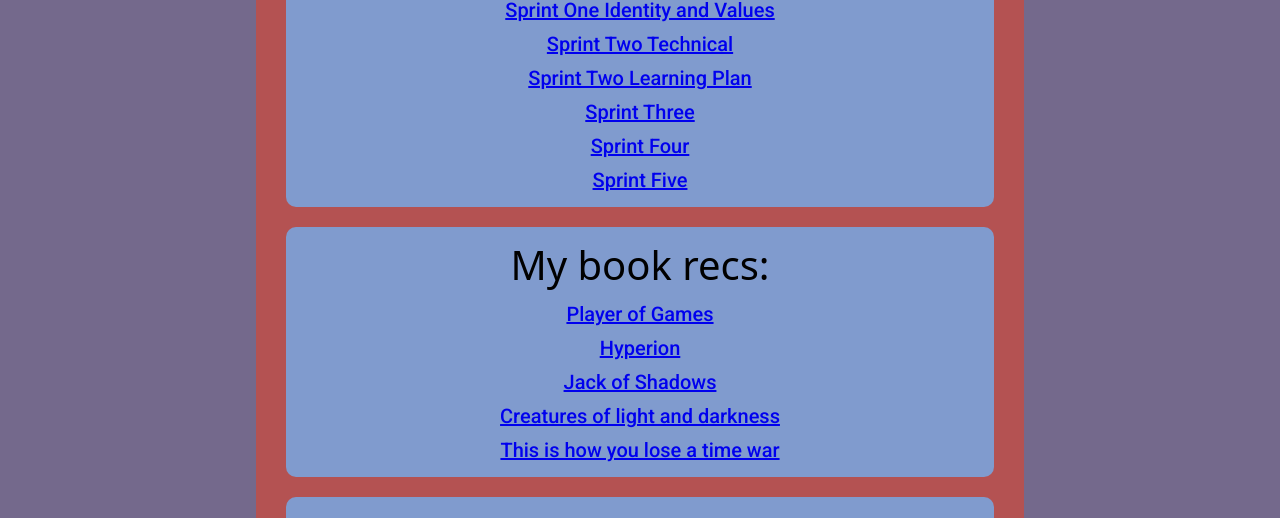
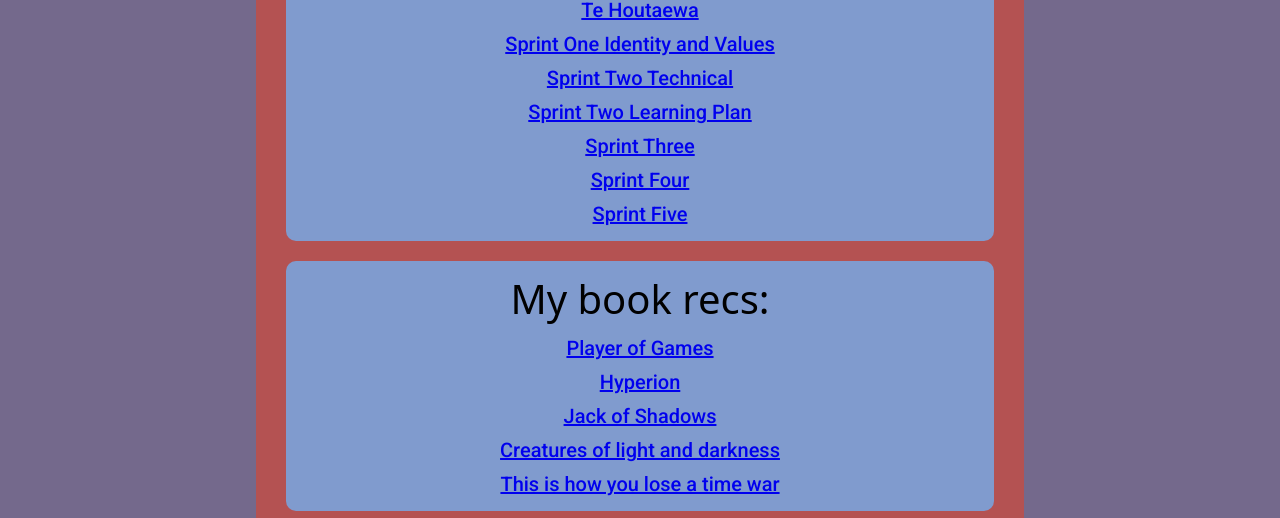
Before and after one commit to patrick-collins-2025/patrick-collins-2025.github.io, a plain HTML site: page index.html in a window 1280 px wide. Shown: the part 582-1100 px from the top of the page. Drawn offline with Linux system fonts and the light colour scheme; a web font is replaced by a local one.

Commit message:
add te houtaewa link

```diff
--- a/index.html
+++ b/index.html
@@ -38,6 +38,7 @@
           <div>
             <ul id="blog-posts" class="post-grouping">
               <h3>My blog posts:</h3>
+              <li><a href="blog/te-houtaewa-template.html">Te Houtaewa</a></li>
               <li>
                 <a href="blog/identity-values.html"
                   >Sprint One Identity and Values</a
```
